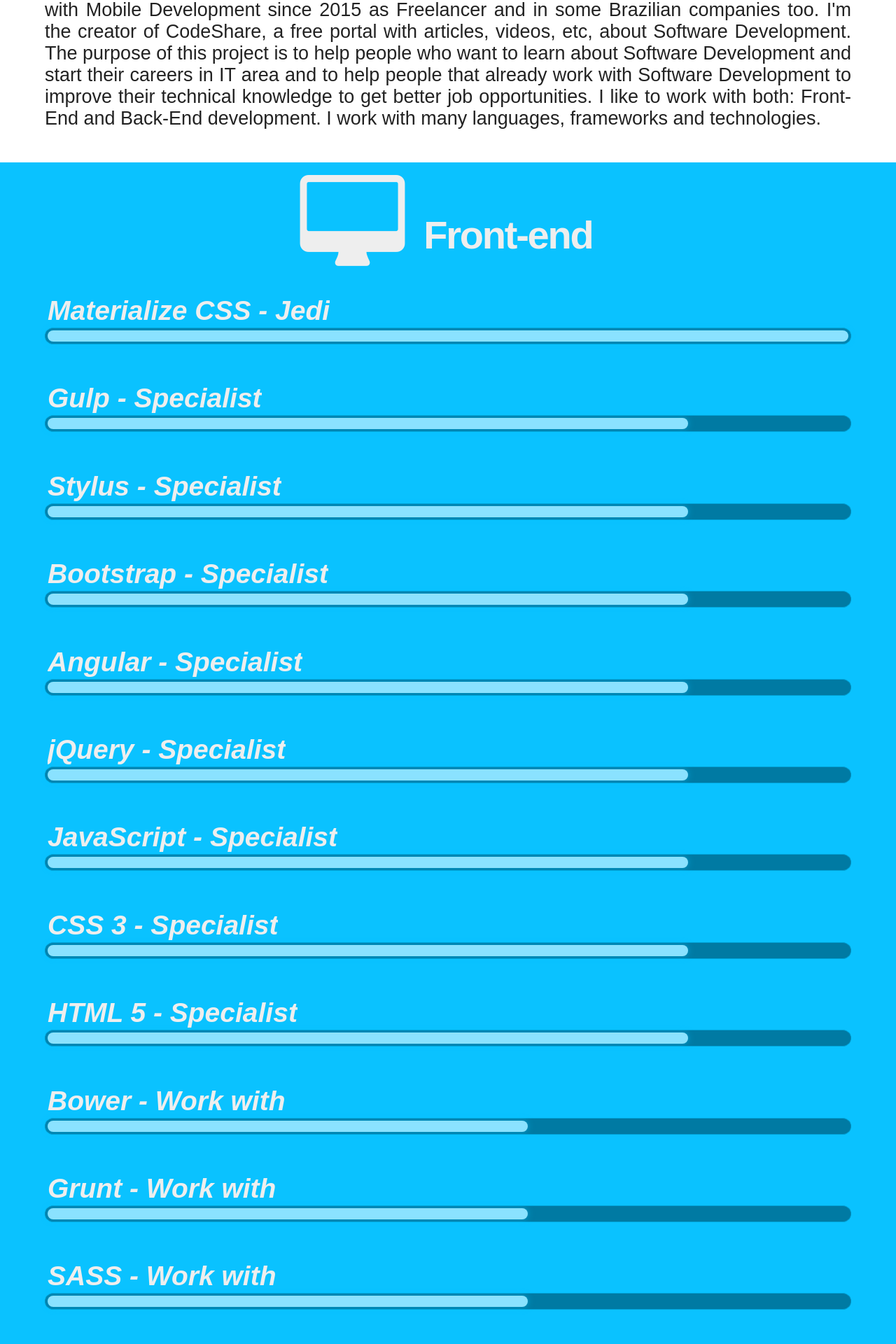
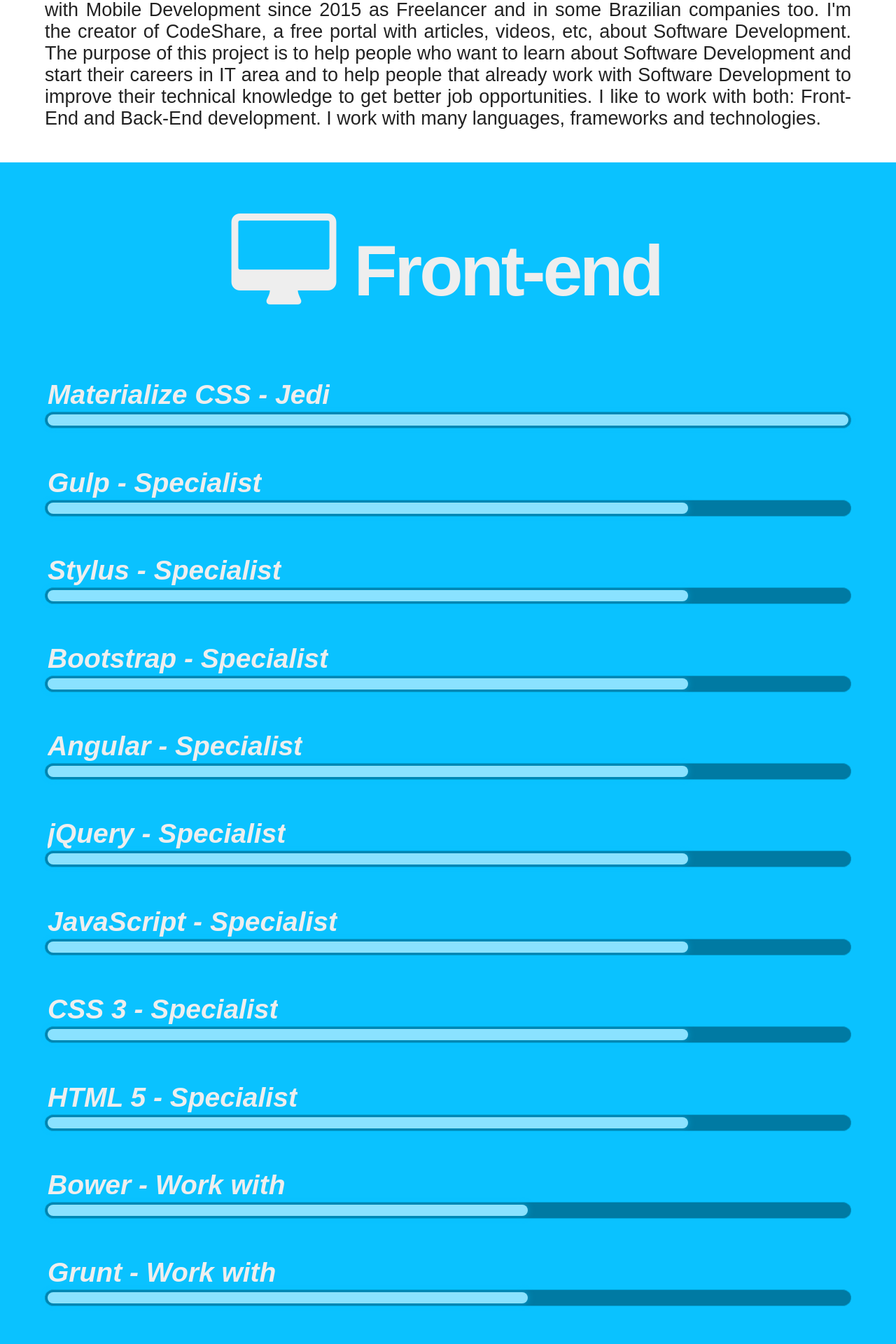
Before and after one commit to WendellAdriel/dev-curriculum, a Jekyll site: the page built from index.html, in a window 1280 px wide. Shown: the part 1502-3422 px from the top of the page at 70% size. Built offline with Jekyll 4.4.1, drawn with Linux system fonts in a browser that asks for light colours.

Commit message:
Changing header and basic font-size

```diff
--- a/css/_base.sass
+++ b/css/_base.sass
@@ -7,7 +7,7 @@
   color: $primary
 
 html
-  font-size: small
+  font-size: medium
 
   @include respond-to(large)
     font-size: 16px
@@ -21,6 +21,8 @@
   text-align: center
 
 .section-title
+  $responsiveness-diff: 46
+
   font-size: px-to-rem($section-title-font-size)
   font-weight: bolder
   letter-spacing: -.04em
@@ -29,15 +31,19 @@
     bottom: px-to-em(($section-title-font-size * 1.4), $section-title-font-size)
   vertical-align: middle
 
+  @include respond-to(large)
+    font-size: px-to-rem($section-title-font-size + $responsiveness-diff)
+
   &:before
-    font-size: px-to-rem($section-title-font-size * 2.5)
+    font-size: px-to-rem($section-title-font-size * 1.7)
+    display: block
     vertical-align: middle
     margin:
       top: -(px-to-em($section-title-font-size / 3.5, $section-title-font-size))
-    display: inline-block
 
     @include respond-to(large)
       font-size: px-to-rem($section-title-font-size * 2.5)
+      display: inline-block
       margin:
         right: px-to-rem($section-icon-margin)
 
--- a/css/_header.sass
+++ b/css/_header.sass
@@ -14,6 +14,7 @@
     margin: 0
 
 .author-name
+  padding: 0 5%
   font-size: px-to-rem($author-name-font-size)
 
   @include respond-to(large)
@@ -21,6 +22,7 @@
 
 .author-title
   font-size: px-to-rem($author-title-font-size)
+  padding: 0 5%
 
 .profile-list
   $responsiveness-diff: 32
@@ -28,7 +30,7 @@
   line-height: px-to-rem($social-icon-size * 1.3)
   margin: 0
   vertical-align: bottom
-  padding: 0
+  padding: 0 5%
 
   @include respond-to(large)
     line-height: px-to-rem(($social-icon-size + $responsiveness-diff) * 1.3)
```
